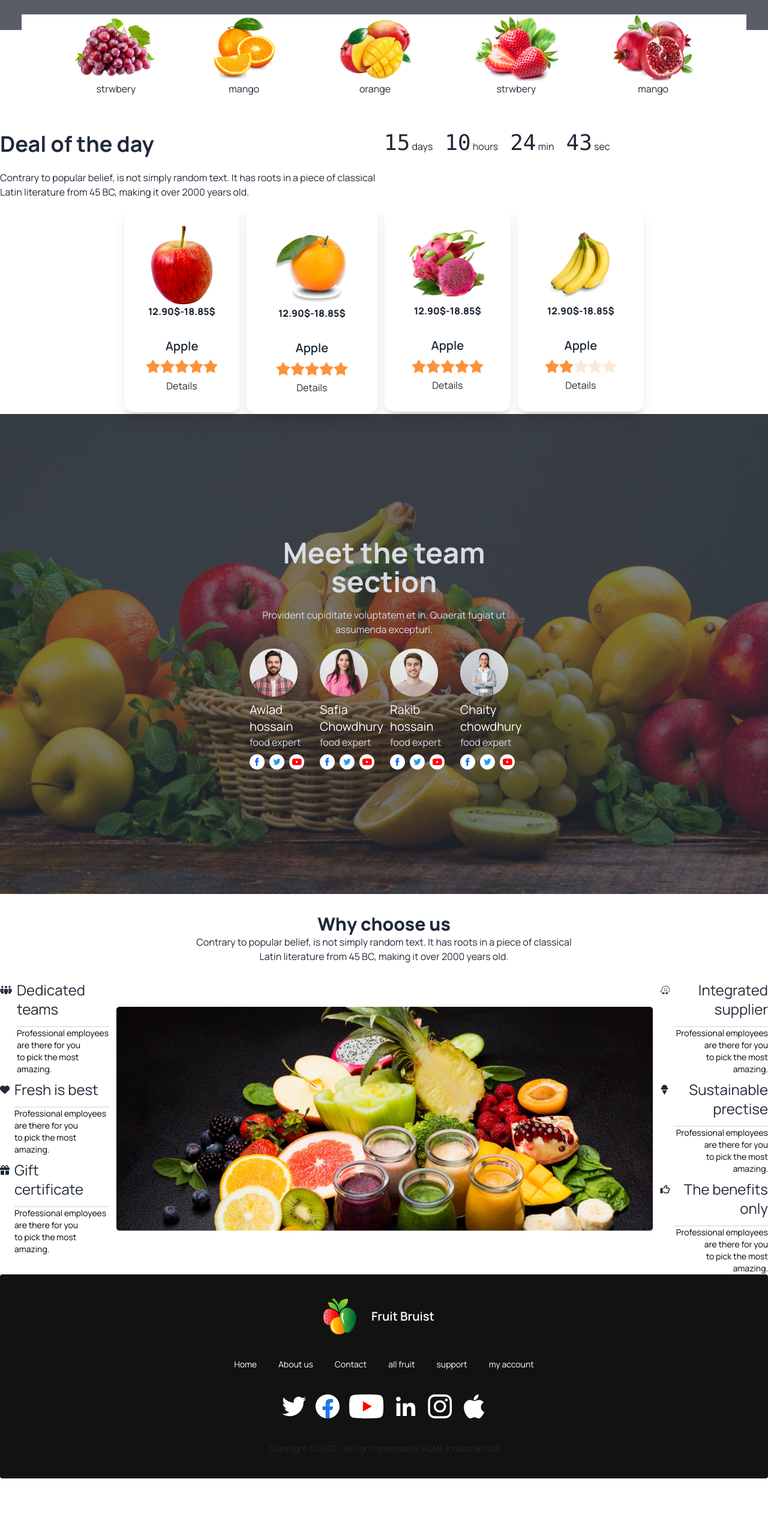
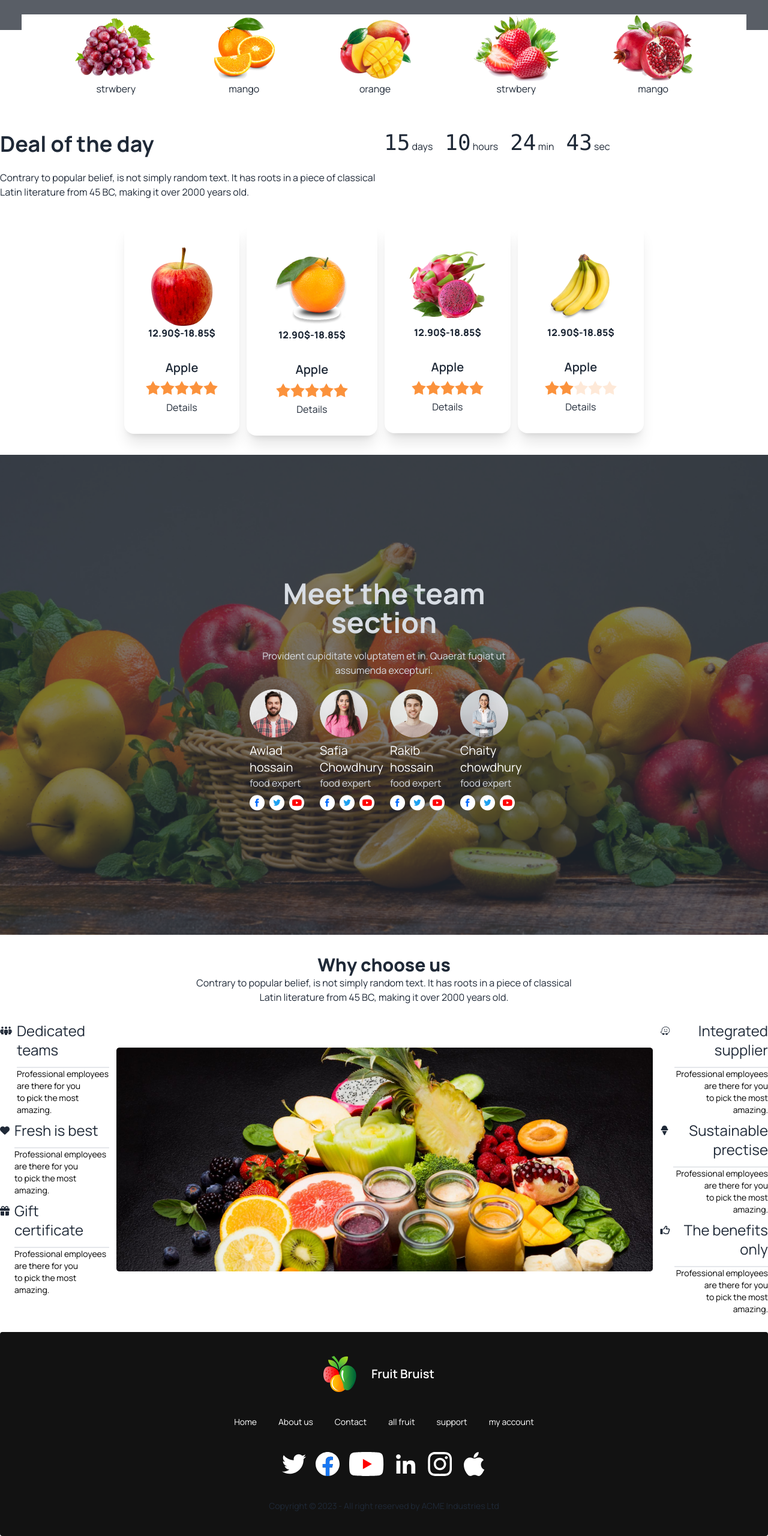
Before and after one commit to Arafath999/Assesment, a plain HTML site: page index.html in a window 1280 px wide. Shown: the part 769-3329 px from the top of the page at 60% size. Before the commit the page ends 3233 px from the top, so only its background shows below. Drawn offline with nearby package versions, Linux system fonts and the light colour scheme; grey boxes are pictures that could not be loaded.

Commit message:
added to the design

```diff
--- a/index.html
+++ b/index.html
@@ -187,7 +187,7 @@
                 </div>
             </div>
         </section>
-        <section class="container mx:auto">
+        <section class="container mx:auto mt-9">
             <div class="flex-auto md:flex lg:flex items-center justify-center gap-3">
                 <div class="card bg-base-100 shadow-xl">
                     <figure class="flex-col px-10 pt-10">
@@ -263,7 +263,7 @@
                 </div>
             </div>
         </section>
-        <section>
+        <section class="container mx-auto mt-8">
             <div class="hero min-h-screen" style="background-image: url(./images/banner1.png);">
                 <div class="hero-overlay bg-opacity-60"></div>
                 <div class="hero-content text-center text-neutral-content">
@@ -273,7 +273,7 @@
                         </p>
                         <div class="flex">
                             <div class="grid grid-cols-1 lg:grid-cols-4 gap-5 items-center justify-center">
-                                <div>
+                                <div class="">
                                     <img src="./images/member1.png" alt="" height="80px" width="80px">
                                     <div class="text-start mt-2">
                                         <h2 class="text-xl text-white">Awlad hossain</h2>
@@ -399,7 +399,7 @@
 
 
     </main>
-    <footer>
+    <footer class="container mx-auto mt-7">
         <footer class="footer footer-center p-10 bg-[#121212] text-base-content rounded">
             <div class="flex twxt-2xl font-extrabold">
                 <img src="./images/logo.png" alt="">
```
